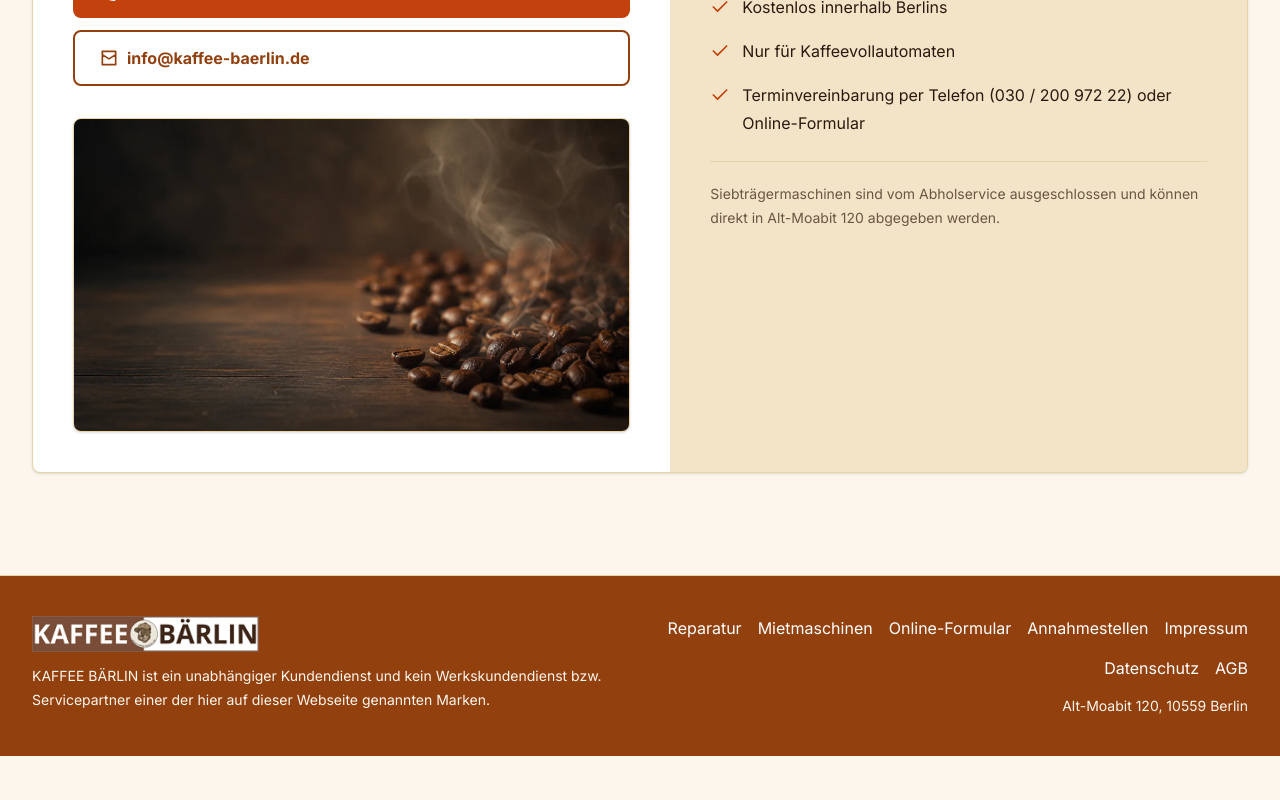
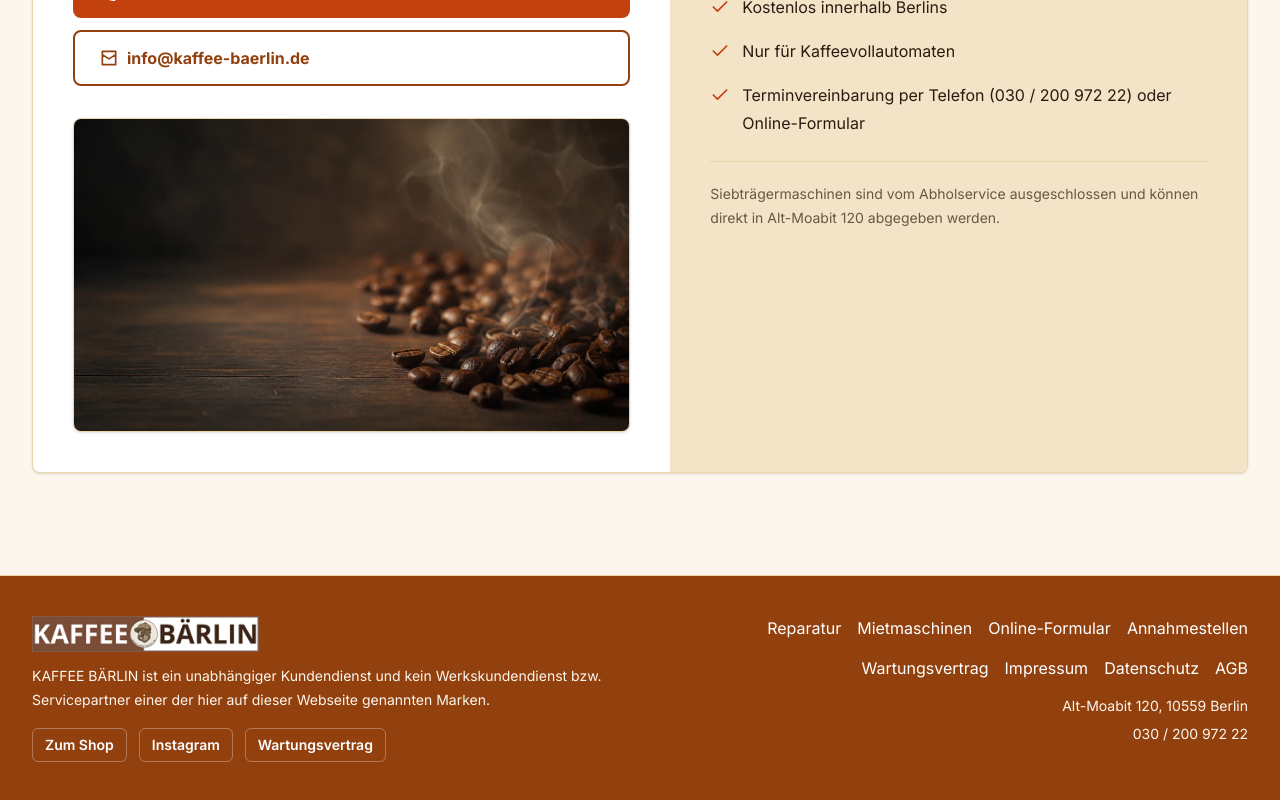
Before and after one commit to BayramWilson/baerlin, a Next.js app: page / in a window 1280 px wide. Shown: the part 5847-6647 px from the top of the page. Before the commit the page ends 6603 px from the top, so only its background shows below. Built offline with nearby package versions, Linux system fonts and the light colour scheme; a web font is replaced by a local one.

Commit message:
add shop, instagram and maintenance contract links to footer

```diff
--- a/components/sections/site-footer.tsx
+++ b/components/sections/site-footer.tsx
@@ -1,6 +1,6 @@
 import Image from "next/image";
 import Link from "next/link";
-import { data } from "@/lib/source-data";
+import { data, phoneHref } from "@/lib/source-data";
 
 export function SiteFooter() {
   return (
@@ -17,6 +17,30 @@ export function SiteFooter() {
           <p className="mt-3 max-w-2xl text-sm leading-6 text-[#FDF6EC]">
             {data.legal.independenceDisclaimer.textVerbatim}
           </p>
+          <div className="mt-4 flex flex-wrap gap-3">
+            <a
+              className="rounded-md border border-white/30 px-3 py-1.5 text-sm font-semibold text-white hover:bg-white/10"
+              href="https://www.kaffee-baerlin24.de/"
+              target="_blank"
+              rel="noreferrer"
+            >
+              Zum Shop
+            </a>
+            <a
+              className="rounded-md border border-white/30 px-3 py-1.5 text-sm font-semibold text-white hover:bg-white/10"
+              href="https://www.instagram.com/kaffeebaerlin/"
+              target="_blank"
+              rel="noreferrer"
+            >
+              Instagram
+            </a>
+            <Link
+              className="rounded-md border border-white/30 px-3 py-1.5 text-sm font-semibold text-white hover:bg-white/10"
+              href="/wartungsvertrag-kaffeemaschinen-berlin"
+            >
+              Wartungsvertrag
+            </Link>
+          </div>
         </div>
         <div className="md:text-right">
           <nav className="flex flex-wrap gap-4 md:justify-end">
@@ -24,6 +48,7 @@ export function SiteFooter() {
             <Link href="/kaffeemaschinen-vermietung-berlin">Mietmaschinen</Link>
             <Link href="/kaffeeautomaten-service-berlin">Online-Formular</Link>
             <Link href="/kaffeevollautomaten-reparaturservice">Annahmestellen</Link>
+            <Link href="/wartungsvertrag-kaffeemaschinen-berlin">Wartungsvertrag</Link>
             <Link href="/impressum">Impressum</Link>
             <Link href="/datenschutz">Datenschutz</Link>
             <Link href="/agb">AGB</Link>
@@ -31,6 +56,9 @@ export function SiteFooter() {
           <p className="mt-4 text-sm text-[#FDF6EC]">
             {data.nap.street}, {data.nap.postalCode} {data.nap.city}
           </p>
+          <p className="mt-2 text-sm text-[#FDF6EC]">
+            <a className="underline" href={phoneHref}>{data.nap.phone}</a>
+          </p>
         </div>
       </div>
     </footer>
```
